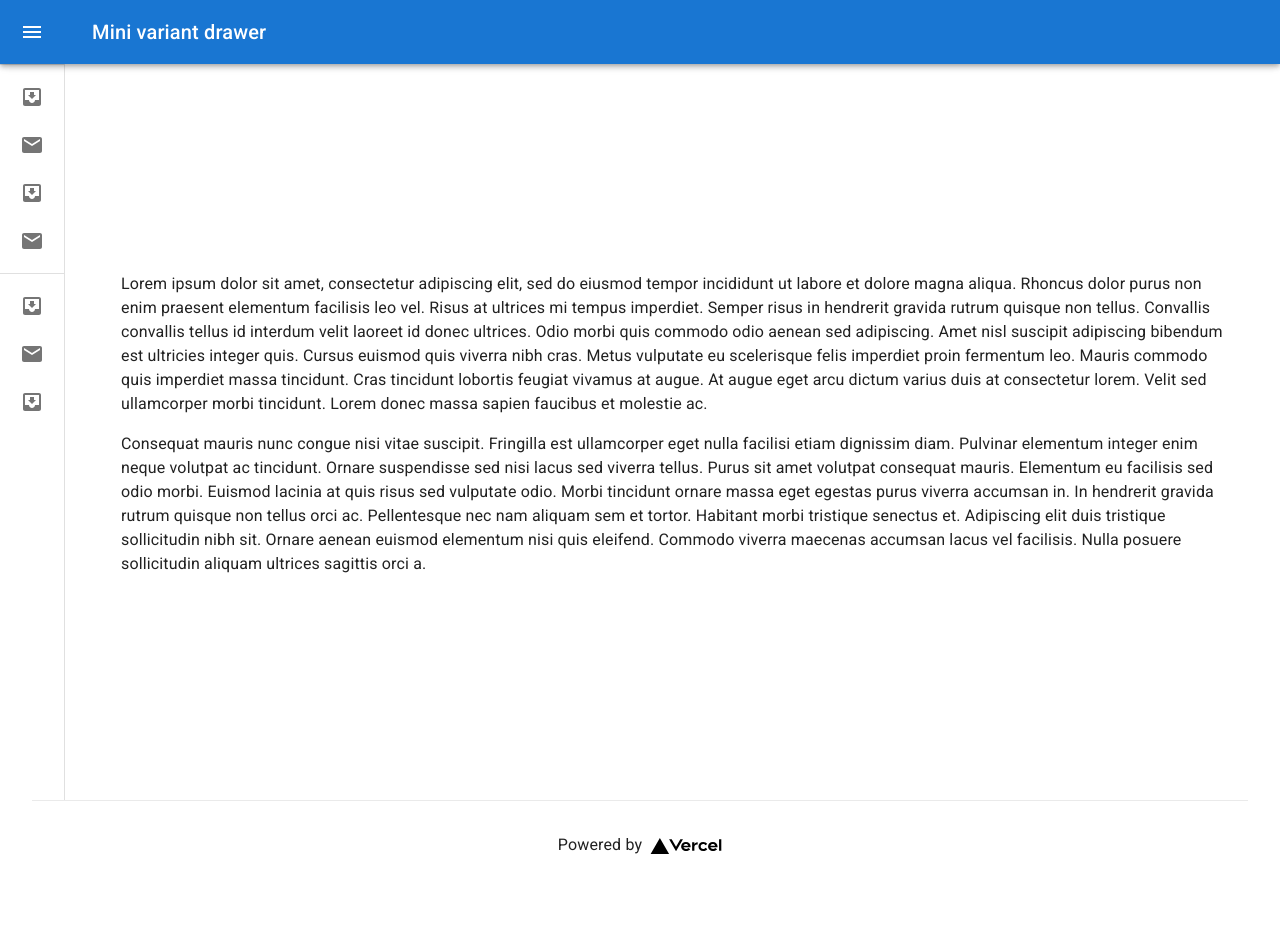
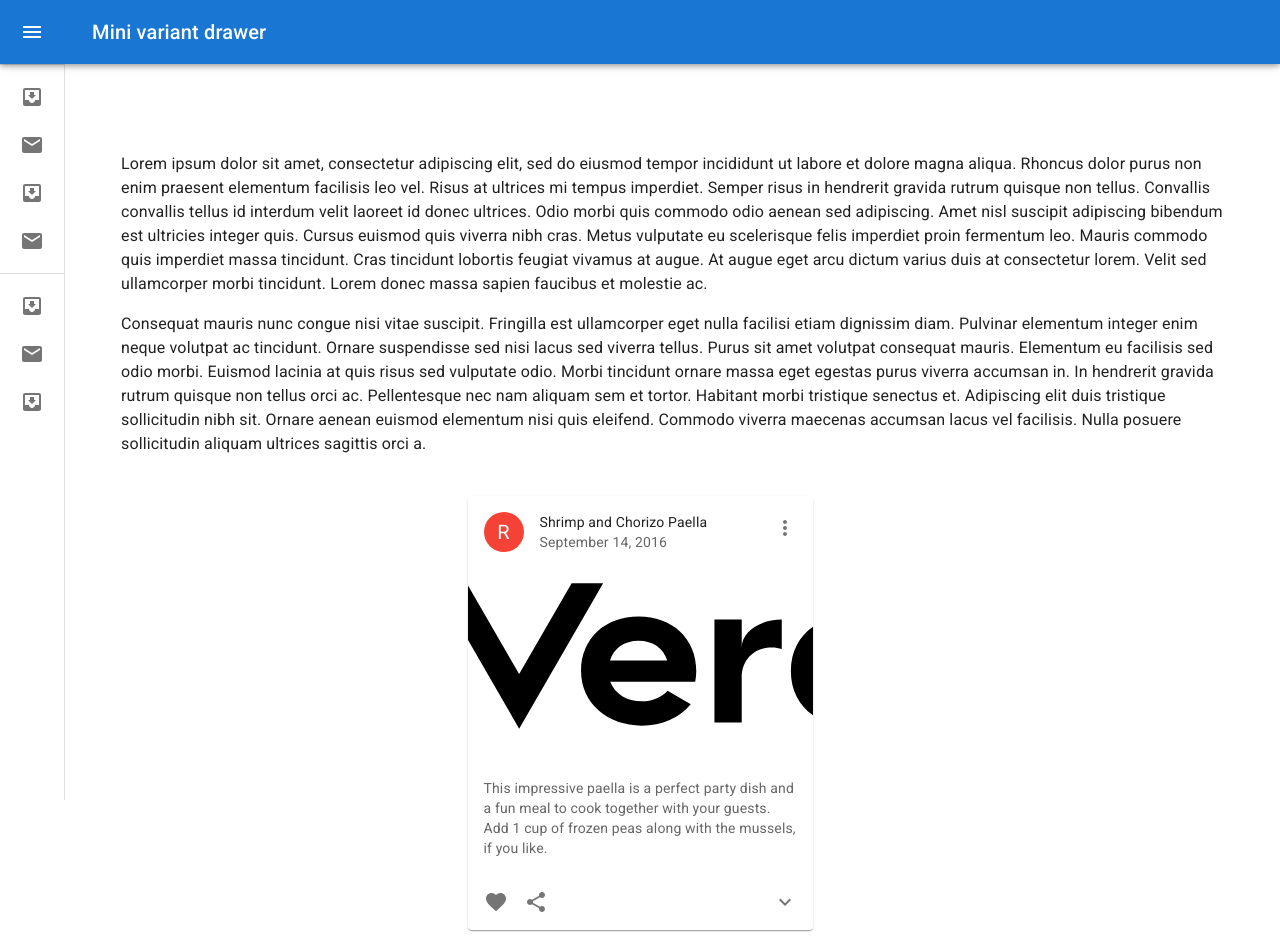
Before and after one commit to ludemeury/poc-mui, a Next.js app: page / in a window 1280 px wide. Shown: the top 952 px of the page. Before the commit the page ends 889 px from the top, so only its background shows below. Built offline with nearby package versions, Linux system fonts and the light colour scheme.

Commit message:
add card

```diff
--- a/pages/index.js
+++ b/pages/index.js
@@ -22,6 +22,19 @@ import ListItemIcon from '@mui/material/ListItemIcon';
 import ListItemText from '@mui/material/ListItemText';
 import InboxIcon from '@mui/icons-material/MoveToInbox';
 import MailIcon from '@mui/icons-material/Mail';
+
+import Card from '@mui/material/Card';
+import CardHeader from '@mui/material/CardHeader';
+import CardMedia from '@mui/material/CardMedia';
+import CardContent from '@mui/material/CardContent';
+import CardActions from '@mui/material/CardActions';
+import Collapse from '@mui/material/Collapse';
+import Avatar from '@mui/material/Avatar';
+import { red } from '@mui/material/colors';
+import FavoriteIcon from '@mui/icons-material/Favorite';
+import ShareIcon from '@mui/icons-material/Share';
+import ExpandMoreIcon from '@mui/icons-material/ExpandMore';
+import MoreVertIcon from '@mui/icons-material/MoreVert';
 
 
 const drawerWidth = 240;
@@ -91,9 +104,27 @@ const Drawer = styled(MuiDrawer, { shouldForwardProp: (prop) => prop !== 'open'
   }),
 );
 
+const ExpandMore = styled((props) => {
+  const { expand, ...other } = props;
+  return <IconButton {...other} />;
+})(({ theme, expand }) => ({
+  transform: !expand ? 'rotate(0deg)' : 'rotate(180deg)',
+  marginLeft: 'auto',
+  transition: theme.transitions.create('transform', {
+    duration: theme.transitions.duration.shortest,
+  }),
+}));
+
 export default function Home() {
   const theme = useTheme();
   const [open, setOpen] = React.useState(false);
+
+  const [expanded, setExpanded] = React.useState(false);
+
+  const handleExpandClick = () => {
+    setExpanded(!expanded);
+  };
+
 
   const handleDrawerOpen = () => {
     setOpen(true);
@@ -223,6 +254,81 @@ export default function Home() {
           </Box>
         </Box>
 
+        <Card sx={{ maxWidth: 345 }}>
+          <CardHeader
+            avatar={
+              <Avatar sx={{ bgcolor: red[500] }} aria-label="recipe">
+                R
+              </Avatar>
+            }
+            action={
+              <IconButton aria-label="settings">
+                <MoreVertIcon />
+              </IconButton>
+            }
+            title="Shrimp and Chorizo Paella"
+            subheader="September 14, 2016"
+          />
+          <CardMedia
+            component="img"
+            height="194"
+            image="/vercel.svg"
+            alt="Paella dish"
+          />
+          <CardContent>
+            <Typography variant="body2" color="text.secondary">
+              This impressive paella is a perfect party dish and a fun meal to cook
+              together with your guests. Add 1 cup of frozen peas along with the mussels,
+              if you like.
+            </Typography>
+          </CardContent>
+          <CardActions disableSpacing>
+            <IconButton aria-label="add to favorites">
+              <FavoriteIcon />
+            </IconButton>
+            <IconButton aria-label="share">
+              <ShareIcon />
+            </IconButton>
+            <ExpandMore
+              expand={expanded}
+              onClick={handleExpandClick}
+              aria-expanded={expanded}
+              aria-label="show more"
+            >
+              <ExpandMoreIcon />
+            </ExpandMore>
+          </CardActions>
+          <Collapse in={expanded} timeout="auto" unmountOnExit>
+            <CardContent>
+              <Typography paragraph>Method:</Typography>
+              <Typography paragraph>
+                Heat 1/2 cup of the broth in a pot until simmering, add saffron and set
+                aside for 10 minutes.
+              </Typography>
+              <Typography paragraph>
+                Heat oil in a (14- to 16-inch) paella pan or a large, deep skillet over
+                medium-high heat. Add chicken, shrimp and chorizo, and cook, stirring
+                occasionally until lightly browned, 6 to 8 minutes. Transfer shrimp to a
+                large plate and set aside, leaving chicken and chorizo in the pan. Add
+                pimentón, bay leaves, garlic, tomatoes, onion, salt and pepper, and cook,
+                stirring often until thickened and fragrant, about 10 minutes. Add
+                saffron broth and remaining 4 1/2 cups chicken broth; bring to a boil.
+              </Typography>
+              <Typography paragraph>
+                Add rice and stir very gently to distribute. Top with artichokes and
+                peppers, and cook without stirring, until most of the liquid is absorbed,
+                15 to 18 minutes. Reduce heat to medium-low, add reserved shrimp and
+                mussels, tucking them down into the rice, and cook again without
+                stirring, until mussels have opened and rice is just tender, 5 to 7
+                minutes more. (Discard any mussels that don&apos;t open.)
+              </Typography>
+              <Typography>
+                Set aside off of the heat to let rest for 10 minutes, and then serve.
+              </Typography>
+            </CardContent>
+          </Collapse>
+        </Card>
+
         {/* <Button variant="contained">Hello World</Button> */}
       </main>
 
```
